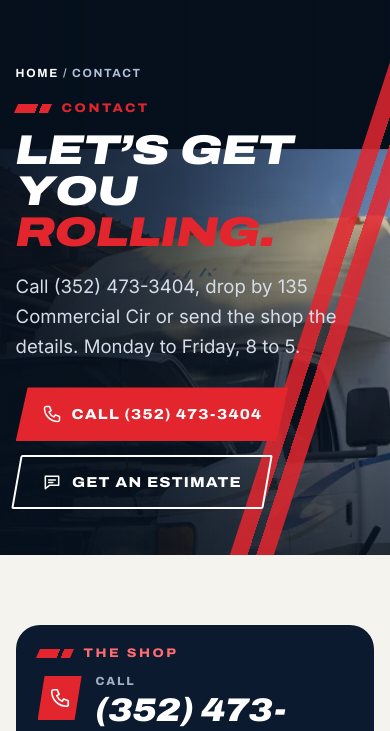
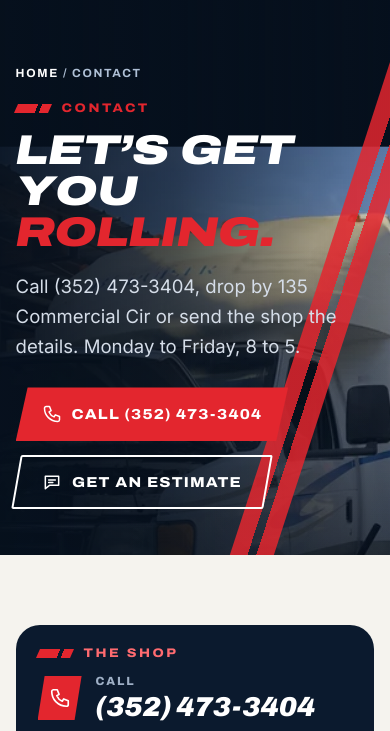
Before and after one commit to RGWebD/turnersautomotive-demo, a plain HTML site: page contact.html in a window 390 px wide. Shown: the part 62-793 px from the top of the page. Drawn offline with Linux system fonts and the light colour scheme.

Commit message:
Contact phone fits on one line at 390

```diff
--- a/_generator/src/styles.css
+++ b/_generator/src/styles.css
@@ -345,7 +345,7 @@ p{margin:0 0 1em}
 .fact .ic{width:44px;height:44px;flex:none;display:grid;place-items:center;background:var(--red);color:#fff;clip-path:polygon(7px 0,100% 0,calc(100% - 7px) 100%,0 100%)}.fact .ic svg{width:22px;height:22px}
 .fact b{display:block;font:800 .74rem/1 var(--disp);letter-spacing:.16em;text-transform:uppercase;color:#9FB0C6;margin-bottom:6px}
 .fact a{text-decoration:none}.fact a:hover{color:var(--red2)}
-.bigtel{font:900 clamp(26px,8.4vw,40px)/1 var(--disp);font-stretch:112%;font-style:italic}
+.bigtel{font:900 clamp(24px,7vw,40px)/1 var(--disp);font-stretch:112%;font-style:italic;white-space:nowrap}
 .hours{width:100%;border-collapse:collapse;margin-top:6px}
 .hours th,.hours td{padding:10px 0;border-bottom:1px solid var(--lineD);text-align:left;font-weight:500}
 .hours td{text-align:right;color:#C9D1DD}
@@ -447,6 +447,7 @@ p{margin:0 0 1em}
  .rsum{grid-template-columns:1fr}
  .map,.map iframe{min-height:340px}
  .cta .phone{font-size:clamp(26px,9vw,40px)}
+ .bigtel{font-stretch:100%}
 }
 @media (prefers-reduced-motion:reduce){
  *,*::before,*::after{animation:none!important;transition:none!important;scroll-behavior:auto!important}
--- a/assets/styles.css
+++ b/assets/styles.css
@@ -345,7 +345,7 @@ p{margin:0 0 1em}
 .fact .ic{width:44px;height:44px;flex:none;display:grid;place-items:center;background:var(--red);color:#fff;clip-path:polygon(7px 0,100% 0,calc(100% - 7px) 100%,0 100%)}.fact .ic svg{width:22px;height:22px}
 .fact b{display:block;font:800 .74rem/1 var(--disp);letter-spacing:.16em;text-transform:uppercase;color:#9FB0C6;margin-bottom:6px}
 .fact a{text-decoration:none}.fact a:hover{color:var(--red2)}
-.bigtel{font:900 clamp(26px,8.4vw,40px)/1 var(--disp);font-stretch:112%;font-style:italic}
+.bigtel{font:900 clamp(24px,7vw,40px)/1 var(--disp);font-stretch:112%;font-style:italic;white-space:nowrap}
 .hours{width:100%;border-collapse:collapse;margin-top:6px}
 .hours th,.hours td{padding:10px 0;border-bottom:1px solid var(--lineD);text-align:left;font-weight:500}
 .hours td{text-align:right;color:#C9D1DD}
@@ -447,6 +447,7 @@ p{margin:0 0 1em}
  .rsum{grid-template-columns:1fr}
  .map,.map iframe{min-height:340px}
  .cta .phone{font-size:clamp(26px,9vw,40px)}
+ .bigtel{font-stretch:100%}
 }
 @media (prefers-reduced-motion:reduce){
  *,*::before,*::after{animation:none!important;transition:none!important;scroll-behavior:auto!important}
```
